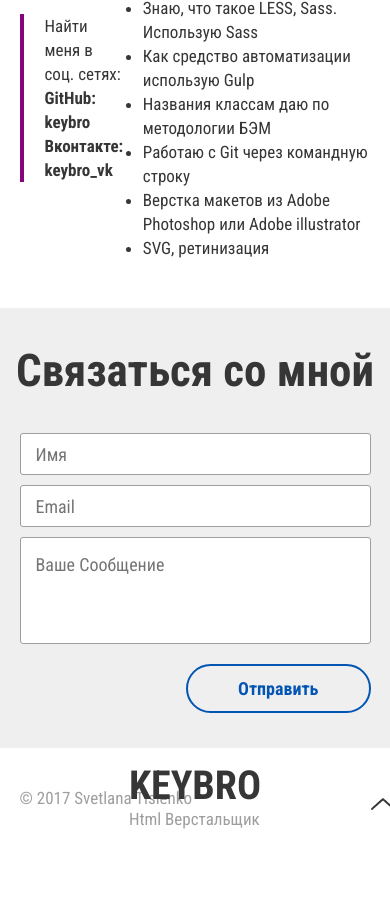
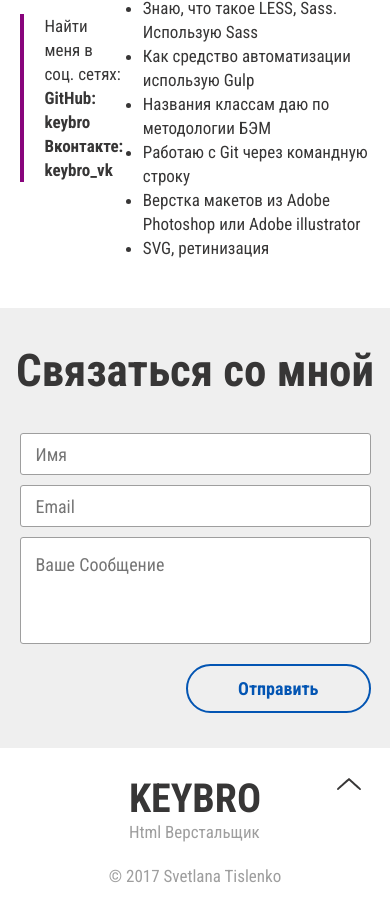
Before and after one commit to dev4est/dev4est.github.io, a website: page index.html in a window 390 px wide. Shown: the part 3732-4630 px from the top of the page. Before the commit the page ends 4580 px from the top, so only its background shows below. Drawn offline with nearby package versions, Linux system fonts and the light colour scheme.

Commit message:
finished section Footer for mobile and tablet

```diff
--- a/assets/css/4-pages/_home.scss
+++ b/assets/css/4-pages/_home.scss
@@ -657,7 +657,7 @@
 .footer {
 	position: relative;
 	width: 100%;
-	height: 100px;
+	height: 130px;
 
         &__wrapper {
 		display: flex;
@@ -676,4 +676,29 @@
         width: 24px;
         fill: $c-primary;
     }
+
+    @media (max-width: 767px) {
+
+		height: 130px;
+		padding: 10px 0;
+
+        &__wrapper {
+            flex-direction: column;
+        }
+
+        &__copyright  {
+            order:3;
+        }
+
+        &__logo {
+			position: static;
+			transform: translate(0, 0);
+			order: 2;
+        }
+
+        &__arrow-el {
+           top:20px;
+           right: 10px;
+        }
+   }
 }
```
Also changed, not shown: assets/css/main.css.
